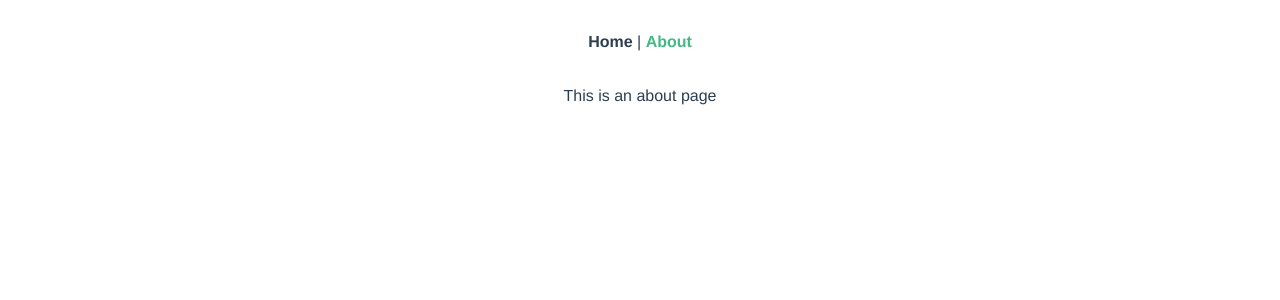
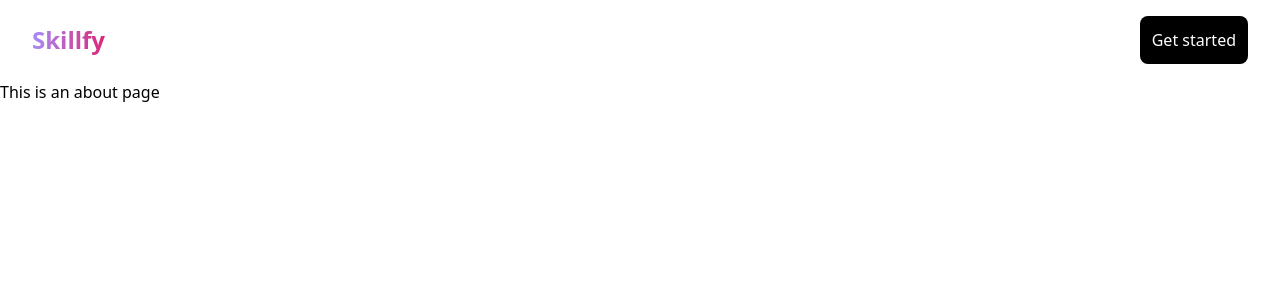
Before and after one commit to udemezue01/skillfy, a Vue app: page /about in a window 1280 px wide. Shown: the top 300 px of the page. Built offline with nearby package versions, Linux system fonts and the light colour scheme.

Commit message:
added Tailwinds CSS

```diff
--- a/src/App.vue
+++ b/src/App.vue
@@ -1,32 +1,24 @@
 <template>
   <div id="app">
-    <div id="nav">
-      <router-link to="/">Home</router-link> |
-      <router-link to="/about">About</router-link>
-    </div>
+
+    <NavBar/>
+
     <router-view/>
   </div>
 </template>
 
-<style>
-#app {
-  font-family: Avenir, Helvetica, Arial, sans-serif;
-  -webkit-font-smoothing: antialiased;
-  -moz-osx-font-smoothing: grayscale;
-  text-align: center;
-  color: #2c3e50;
-}
 
-#nav {
-  padding: 30px;
-}
+<script>
 
-#nav a {
-  font-weight: bold;
-  color: #2c3e50;
-}
+import NavBar from '@/components/NavBar.vue'
 
-#nav a.router-link-exact-active {
-  color: #42b983;
-}
-</style>
+  export default{
+
+    components:{
+
+      NavBar,
+    }
+
+
+  }
+</script>
--- a/src/components/HelloWorld.vue
+++ /dev/null
@@ -1,61 +0,0 @@
-<template>
-  <div class="hello">
-    <h1>{{ msg }}</h1>
-    <p>
-      For a guide and recipes on how to configure / customize this project,<br>
-      check out the
-      <a href="https://cli.vuejs.org" target="_blank" rel="noopener">vue-cli documentation</a>.
-    </p>
-    <h3>Installed CLI Plugins</h3>
-    <ul>
-      <li><a href="https://github.com/vuejs/vue-cli/tree/dev/packages/%40vue/cli-plugin-babel" target="_blank" rel="noopener">babel</a></li>
-      <li><a href="https://github.com/vuejs/vue-cli/tree/dev/packages/%40vue/cli-plugin-pwa" target="_blank" rel="noopener">pwa</a></li>
-      <li><a href="https://github.com/vuejs/vue-cli/tree/dev/packages/%40vue/cli-plugin-router" target="_blank" rel="noopener">router</a></li>
-      <li><a href="https://github.com/vuejs/vue-cli/tree/dev/packages/%40vue/cli-plugin-vuex" target="_blank" rel="noopener">vuex</a></li>
-      <li><a href="https://github.com/vuejs/vue-cli/tree/dev/packages/%40vue/cli-plugin-unit-mocha" target="_blank" rel="noopener">unit-mocha</a></li>
-    </ul>
-    <h3>Essential Links</h3>
-    <ul>
-      <li><a href="https://vuejs.org" target="_blank" rel="noopener">Core Docs</a></li>
-      <li><a href="https://forum.vuejs.org" target="_blank" rel="noopener">Forum</a></li>
-      <li><a href="https://chat.vuejs.org" target="_blank" rel="noopener">Community Chat</a></li>
-      <li><a href="https://twitter.com/vuejs" target="_blank" rel="noopener">Twitter</a></li>
-      <li><a href="https://news.vuejs.org" target="_blank" rel="noopener">News</a></li>
-    </ul>
-    <h3>Ecosystem</h3>
-    <ul>
-      <li><a href="https://router.vuejs.org" target="_blank" rel="noopener">vue-router</a></li>
-      <li><a href="https://vuex.vuejs.org" target="_blank" rel="noopener">vuex</a></li>
-      <li><a href="https://github.com/vuejs/vue-devtools#vue-devtools" target="_blank" rel="noopener">vue-devtools</a></li>
-      <li><a href="https://vue-loader.vuejs.org" target="_blank" rel="noopener">vue-loader</a></li>
-      <li><a href="https://github.com/vuejs/awesome-vue" target="_blank" rel="noopener">awesome-vue</a></li>
-    </ul>
-  </div>
-</template>
-
-<script>
-export default {
-  name: 'HelloWorld',
-  props: {
-    msg: String
-  }
-}
-</script>
-
-<!-- Add "scoped" attribute to limit CSS to this component only -->
-<style scoped>
-h3 {
-  margin: 40px 0 0;
-}
-ul {
-  list-style-type: none;
-  padding: 0;
-}
-li {
-  display: inline-block;
-  margin: 0 10px;
-}
-a {
-  color: #42b983;
-}
-</style>
--- /dev/null
+++ b/src/components/NavBar.vue
@@ -0,0 +1,32 @@
+<template>
+
+<nav class="flex justify-between items-center py-4 px-8">
+
+  <div>
+
+    <h1 class="font-extrabold text-transparent text-2xl bg-clip-text bg-gradient-to-r from-purple-400 to-pink-600"> Skillfy</h1>
+
+
+  </div>
+
+    <div>
+
+      <button class ="bg-black text-white py-3 px-3 rounded-lg "> Get started</button>
+
+  </div>
+
+
+
+
+</nav>
+
+</template>
+
+<script>
+export default {
+
+
+
+}
+
+</script>
--- a/src/views/Home.vue
+++ b/src/views/Home.vue
@@ -1,18 +1,13 @@
 <template>
-  <div class="home">
-    <img alt="Vue logo" src="../assets/logo.png">
-    <HelloWorld msg="Welcome to Your Vue.js App"/>
-  </div>
+
 </template>
 
 <script>
 // @ is an alias to /src
-import HelloWorld from '@/components/HelloWorld.vue'
+// import HelloWorld from '@/components/HelloWorld.vue'
 
 export default {
   name: 'Home',
-  components: {
-    HelloWorld
-  }
+
 }
 </script>
```
